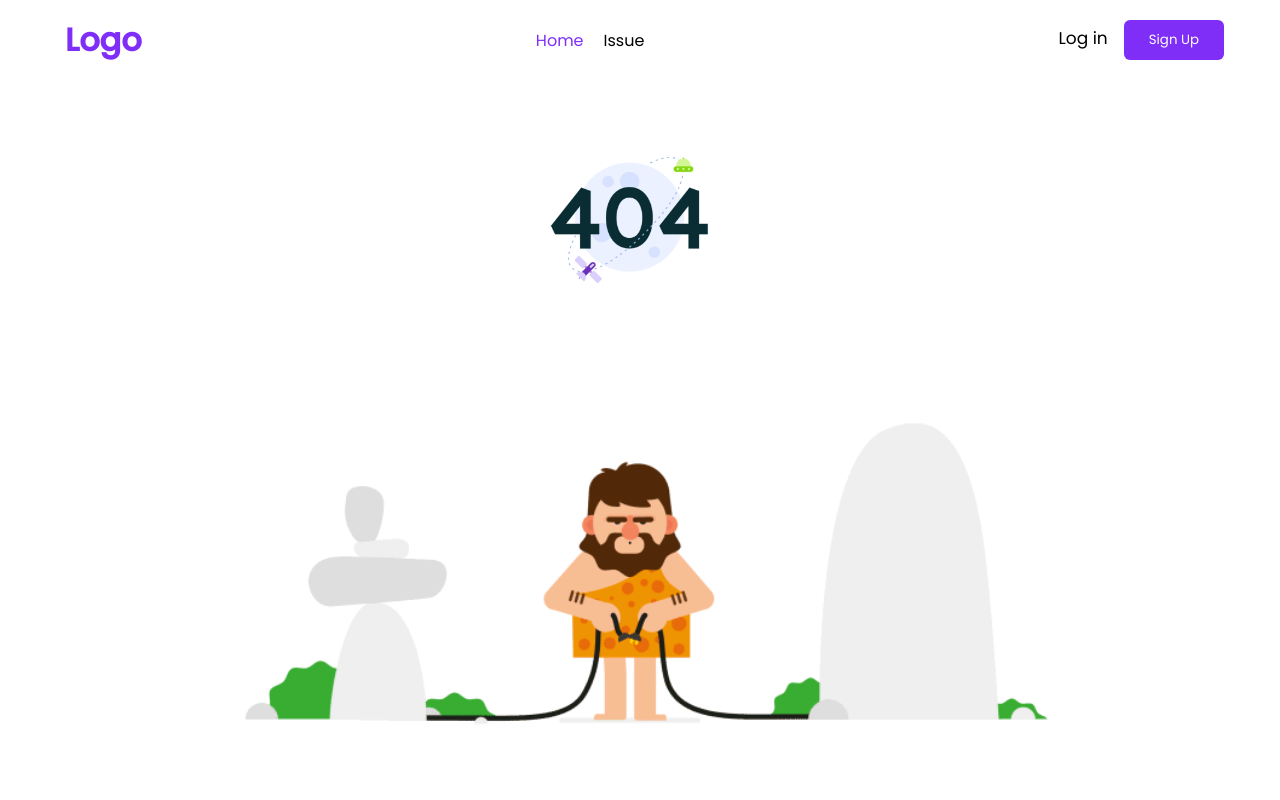
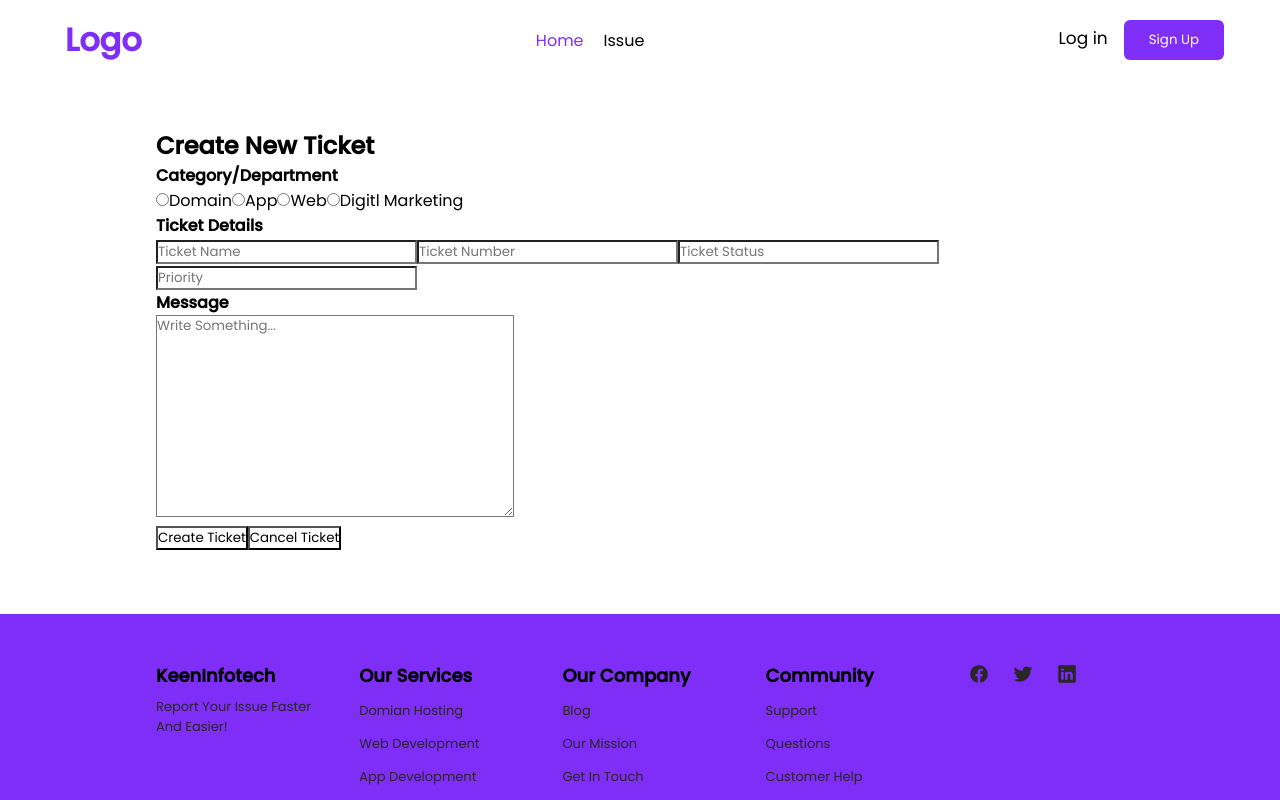
Before and after one commit to deepeshgamer23/Keen_project-Ticket-System-, an Angular app: page /Nticket in a window 1280 px wide. Shown: the top 800 px of the page. Built offline with nearby package versions, Linux system fonts and the light colour scheme.

Commit message:
7/6/2023

```diff
--- /dev/null
+++ b/src/SCSS/components/_newticket.scss
@@ -0,0 +1 @@
+/*============================ New Ticket Page Scss ===========================*/
--- a/src/app/app-routing.module.ts
+++ b/src/app/app-routing.module.ts
@@ -7,6 +7,7 @@ import { ForgotPassComponent } from './forgot-pass/forgot-pass.component';
 import { DashboardComponent } from './dashboard/dashboard.component';
 import { TicketComponent } from './ticket/ticket.component';
 import { Page404Component } from './page404/page404.component';
+import { NewTicketComponent } from './new-ticket/new-ticket.component';
 
 const routes: Routes = [
   {
@@ -34,6 +35,10 @@ const routes: Routes = [
     component:TicketComponent,
   },
   {
+    path:'Nticket',
+    component:NewTicketComponent,
+  },
+  {
     path:'**',
     component:Page404Component,
   },
--- a/src/app/app.module.ts
+++ b/src/app/app.module.ts
@@ -10,7 +10,9 @@ import { ForgotPassComponent } from './forgot-pass/forgot-pass.component';
 import { DashboardComponent } from './dashboard/dashboard.component';
 import { UserAuthModule} from './user-auth/user-auth.module';
 import { TicketComponent } from './ticket/ticket.component';
-import { Page404Component } from './page404/page404.component'
+import { Page404Component } from './page404/page404.component';
+import { NewTicketComponent } from './new-ticket/new-ticket.component';
+
 
 @NgModule({
   declarations: [
@@ -22,6 +24,7 @@ import { Page404Component } from './page404/page404.component'
     DashboardComponent,
     TicketComponent,
     Page404Component,
+    NewTicketComponent,
   ],
   imports: [
     BrowserModule,
--- /dev/null
+++ b/src/app/new-ticket/new-ticket.component.html
@@ -0,0 +1,43 @@
+<!--============================ New Ticket Page Html ===========================-->
+
+<div class="nticket section container">
+    <div class="nticket__container grid">
+        <div class="nticket__content">
+            <h2 class="nticket__content-title">Create New Ticket</h2>
+            <div class="nticket__content-category">
+                <h4 class="nticket__content-category-title">Category/Department</h4>
+                <div class="nticket__content-category-input">
+                    <input type="radio" name="input" class="nticket__content-category-radio">
+                    <label>Domain</label>
+
+                    <input type="radio" name="input" class="nticket__content-category-radio">
+                    <label>App</label>
+
+                    <input type="radio" name="input" class="nticket__content-category-radio">
+                    <label>Web</label>
+
+                    <input type="radio" name="input" class="nticket__content-category-radio">
+                    <label>Digitl Marketing</label>
+                </div>
+
+                <div class="nticket__content-tickdet">
+                    <h4 class="nticket__content-tickdet-title">Ticket Details</h4>
+                    <input type="text" placeholder="Ticket Name" class="nticket__content-tickdet-input">
+                    <input type="text" placeholder="Ticket Number" class="nticket__content-tickdet-input">
+                    <input type="text" placeholder="Ticket Status" class="nticket__content-tickdet-input">
+                    <input type="text" placeholder="Priority" class="nticket__content-tickdet-input">
+                </div>
+
+                <div class="nticket__content-message">
+                    <h4 class="nticket__content-message-title">Message</h4>
+                    <textarea cols="30" rows="10" placeholder="Write Something..." class="nticket__content-message-textarea"></textarea>
+                </div>
+
+                <div class="nticket__content-btn">
+                    <button class="nticket__content-btn-create">Create Ticket</button>
+                    <button class="nticket__content-btn-cancel">Cancel Ticket</button>
+                </div>
+            </div>
+        </div>
+    </div>
+</div>
--- a/src/styles.scss
+++ b/src/styles.scss
@@ -11,3 +11,4 @@
 @import './SCSS/components/signup';
 @import './SCSS/components/ticket';
 @import './SCSS/components/media-query';
+@import './SCSS/components/newticket';
```
Also changed, not shown: src/app/new-ticket/new-ticket.component.ts (added, +10 -0 lines), src/app/new-ticket/new-ticket.component.scss (added), 1 other file (tests, documents, lock files or other folders).
